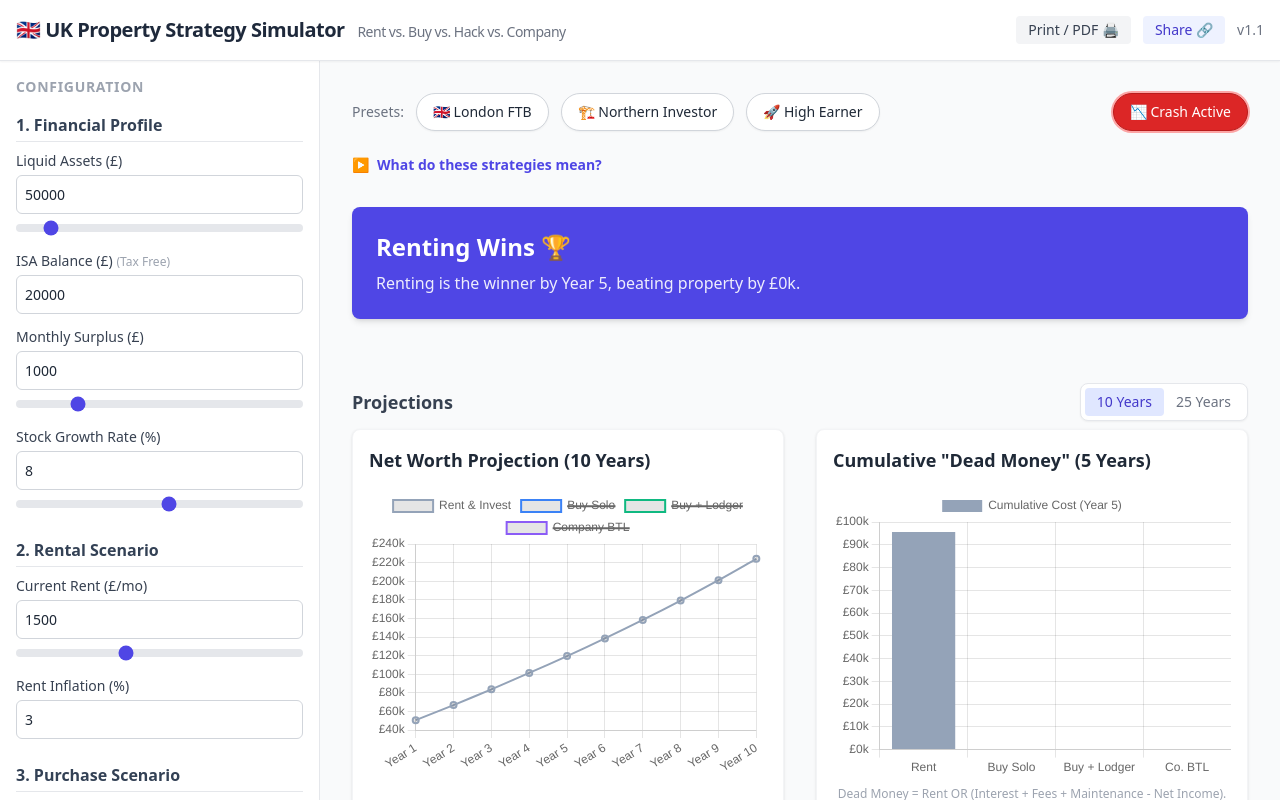
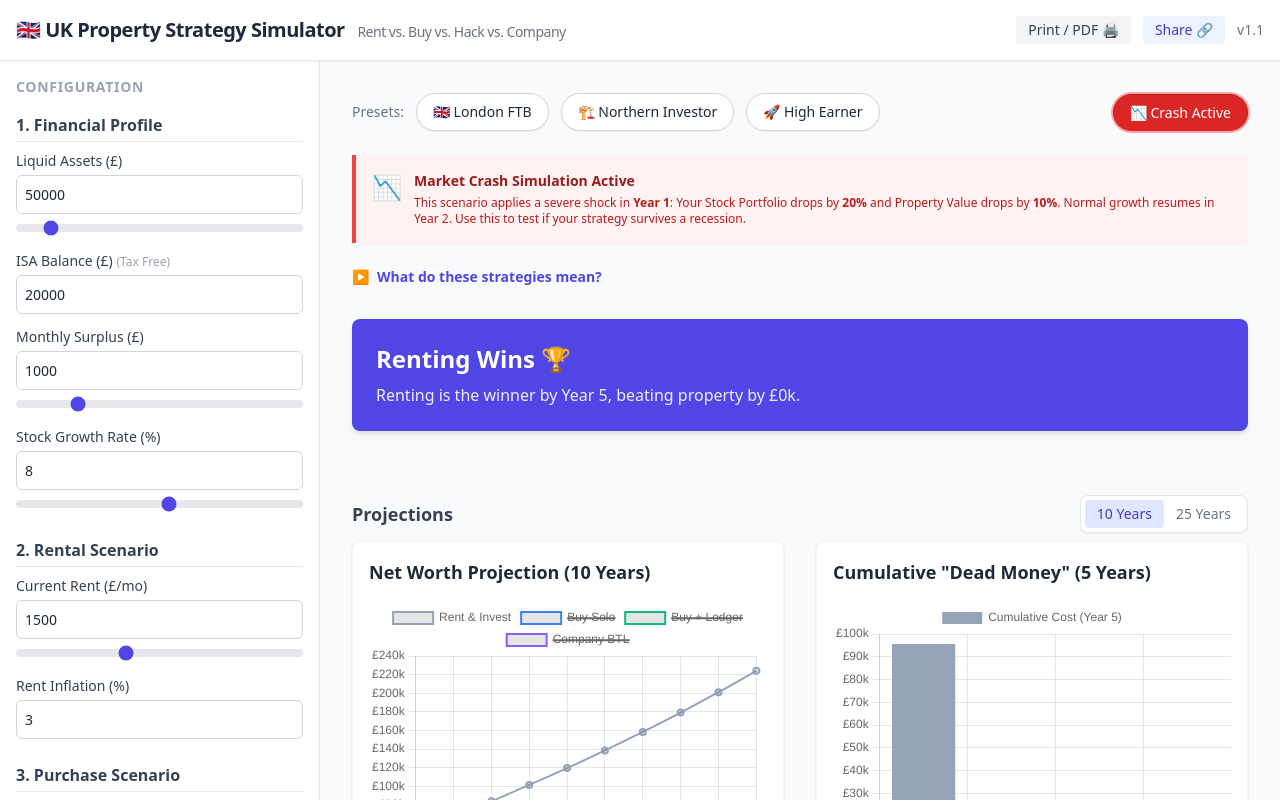
Before and after one commit to itsmuaaz/rent-vs-buy, a plain HTML site: page index.html in a window 1280 px wide. Both pictures are taken after a click on the button "📉 Stress Test". Drawn offline with nearby package versions, Linux system fonts and the light colour scheme.

Commit message:
feat: improve stress test UX with explanatory banner and button tooltip

```diff
--- a/index.html
+++ b/index.html
@@ -160,7 +160,19 @@
                 <button onclick="applyPreset('london')" class="px-4 py-2 bg-white border border-gray-300 rounded-full text-sm hover:bg-blue-50 hover:border-blue-400 transition shadow-sm" title="High Rent, High Price, Zone 2/3">🇬🇧 London FTB</button>
                 <button onclick="applyPreset('north')" class="px-4 py-2 bg-white border border-gray-300 rounded-full text-sm hover:bg-green-50 hover:border-green-400 transition shadow-sm" title="Manchester/Leeds: Accessible entry, good yield">🏗️ Northern Investor</button>
                 <button onclick="applyPreset('henry')" class="px-4 py-2 bg-white border border-gray-300 rounded-full text-sm hover:bg-purple-50 hover:border-purple-400 transition shadow-sm" title="High Earner, Not Rich Yet. High surplus, low deposit.">🚀 High Earner</button>
-                <button onclick="toggleCrash()" id="btnCrash" class="ml-auto px-4 py-2 bg-red-50 border border-red-200 text-red-700 rounded-full text-sm hover:bg-red-100 transition shadow-sm flex items-center gap-1">📉 Stress Test</button>
+                <button onclick="toggleCrash()" id="btnCrash" class="ml-auto px-4 py-2 bg-red-50 border border-red-200 text-red-700 rounded-full text-sm hover:bg-red-100 transition shadow-sm flex items-center gap-1 has-tooltip border-b-0" style="border-bottom: 0;">
+                    📉 Stress Test
+                    <span class="tooltip w-48 font-normal normal-case bg-gray-800 text-white text-xs rounded p-2 absolute bottom-full left-1/2 -translate-x-1/2 mb-2 z-50">Simulates Year 1 Market Crash: Stocks -20%, Property -10%</span>
+                </button>
+            </div>
+
+            <!-- Crash Banner (Hidden by default) -->
+            <div id="crashBanner" class="hidden mb-6 bg-red-50 border-l-4 border-red-500 p-4 rounded-r shadow-sm flex items-start gap-3 transition-all no-print">
+                <span class="text-2xl">📉</span>
+                <div>
+                    <h4 class="font-bold text-red-800 text-sm">Market Crash Simulation Active</h4>
+                    <p class="text-xs text-red-700 mt-1">This scenario applies a severe shock in <strong>Year 1</strong>: Your Stock Portfolio drops by <strong>20%</strong> and Property Value drops by <strong>10%</strong>. Normal growth resumes in Year 2. Use this to test if your strategy survives a recession.</p>
+                </div>
             </div>
 
             <!-- Strategy Guide (Collapsible) -->
@@ -968,13 +980,21 @@
         function toggleCrash() {
             isCrash = !isCrash;
             const btn = document.getElementById('btnCrash');
+            const banner = document.getElementById('crashBanner');
+            const tooltipHTML = '<span class="tooltip w-48 font-normal normal-case bg-gray-800 text-white text-xs rounded p-2 absolute bottom-full left-1/2 -translate-x-1/2 mb-2 z-50">Simulates Year 1 Market Crash: Stocks -20%, Property -10%</span>';
+
             if (isCrash) {
-                btn.className = "ml-auto px-4 py-2 bg-red-600 border border-red-700 text-white rounded-full text-sm hover:bg-red-700 transition shadow-sm flex items-center gap-1 ring-2 ring-red-300";
-                btn.innerHTML = "📉 Crash Active";
+                btn.className = "ml-auto px-4 py-2 bg-red-600 border border-red-700 text-white rounded-full text-sm hover:bg-red-700 transition shadow-sm flex items-center gap-1 ring-2 ring-red-300 has-tooltip border-b-0";
+                btn.innerHTML = `📉 Crash Active ${tooltipHTML}`;
+                banner.classList.remove('hidden');
             } else {
-                btn.className = "ml-auto px-4 py-2 bg-red-50 border border-red-200 text-red-700 rounded-full text-sm hover:bg-red-100 transition shadow-sm flex items-center gap-1";
-                btn.innerHTML = "📉 Stress Test";
+                btn.className = "ml-auto px-4 py-2 bg-red-50 border border-red-200 text-red-700 rounded-full text-sm hover:bg-red-100 transition shadow-sm flex items-center gap-1 has-tooltip border-b-0";
+                btn.innerHTML = `📉 Stress Test ${tooltipHTML}`;
+                banner.classList.add('hidden');
             }
+            // Ensure style override
+            btn.style.borderBottom = "0";
+
             calculateAll();
         }
 
```
